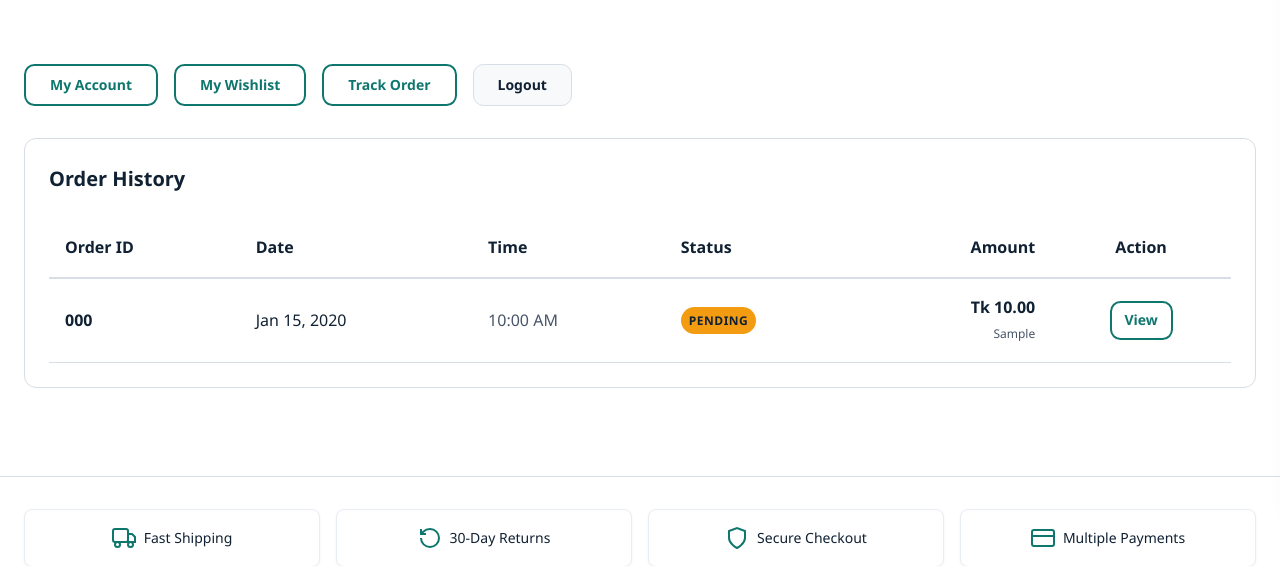
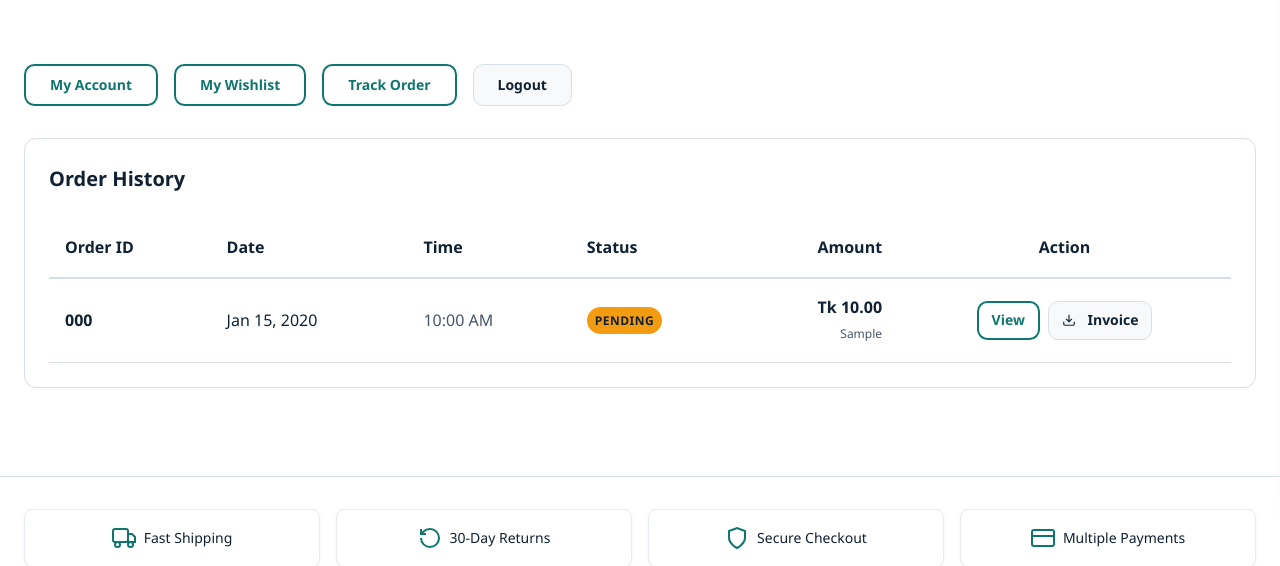
Before and after one commit to ahanafabid01/Rosabella, a PHP site: page /public/my-orders.php in a window 1280 px wide. Shown: the part 284-850 px from the top of the page. Run offline with PHP 8.4, Linux system fonts and the light colour scheme; a user stored in the database is signed in; data comes from the database, SQL or seed files in the repository; tables that the repository leaves empty or names only in its code hold one stand-in row (values such as "Sample post"); grey boxes marked "Sample" are stand-in pictures; some libraries are stand-ins or nearby versions.

```diff
--- a/public/my-orders.php
+++ b/public/my-orders.php
@@ -416,7 +416,13 @@ require_once __DIR__ . '/../includes/header.php';
                                         <span style="font-size: 0.75rem; color: var(--color-text-light); font-weight: normal;"><?= htmlspecialchars(paymentDisplayName((string)$order['payment_method'])) ?></span>
                                     </td>
                                     <td style="padding: 1rem; text-align: center;">
-                                        <a href="<?= BASE_URL ?>/track/<?= htmlspecialchars($order['order_number']) ?>" class="btn btn-outline" style="padding: 0.4rem 0.8rem; font-size: 0.875rem;">View</a>
+                                        <div style="display: flex; gap: 0.5rem; justify-content: center;">
+                                            <a href="<?= BASE_URL ?>/track/<?= htmlspecialchars($order['order_number']) ?>" class="btn btn-outline" style="padding: 0.4rem 0.8rem; font-size: 0.875rem;">View</a>
+                                            <a href="<?= BASE_URL ?>/invoice?order=<?= htmlspecialchars($order['order_number']) ?>" class="btn btn-secondary" style="padding: 0.4rem 0.8rem; font-size: 0.875rem;" target="_blank">
+                                                <svg width="14" height="14" viewBox="0 0 24 24" fill="none" stroke="currentColor" stroke-width="2" style="margin-right: 4px; vertical-align: text-bottom;"><path d="M21 15v4a2 2 0 0 1-2 2H5a2 2 0 0 1-2-2v-4"></path><polyline points="7 10 12 15 17 10"></polyline><line x1="12" y1="15" x2="12" y2="3"></line></svg>
+                                                Invoice
+                                            </a>
+                                        </div>
                                     </td>
                                 </tr>
                                 <?php endforeach; ?>
```
